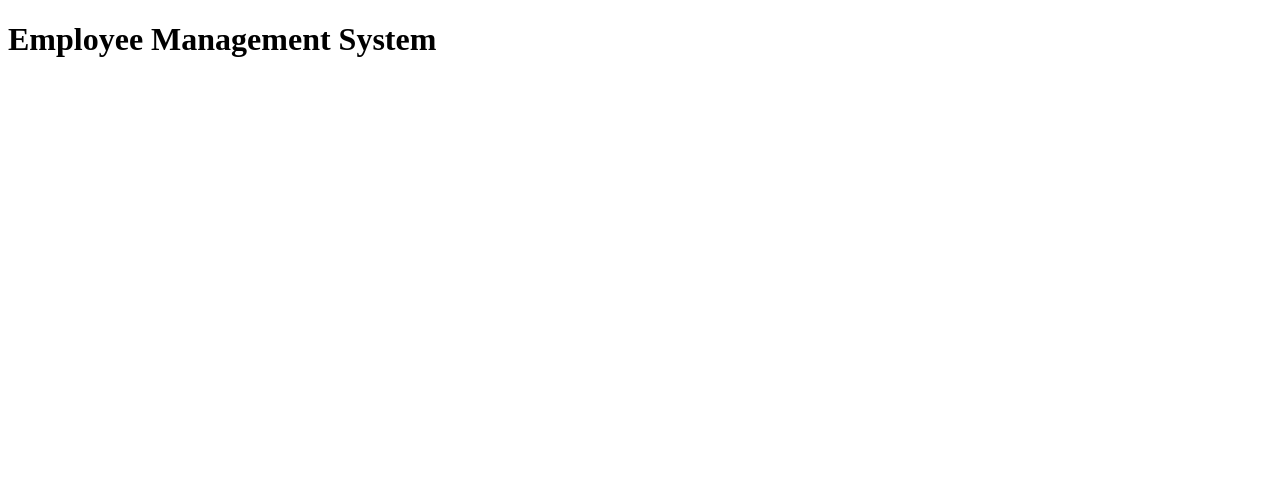
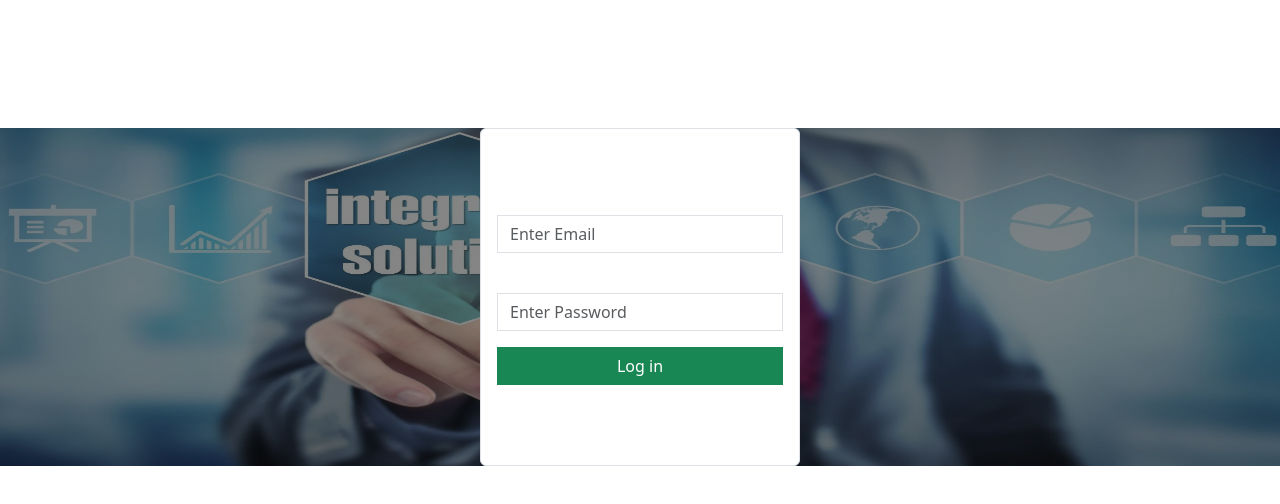
Before and after one commit to aharis/em-web, a React (Vite) app: page / in a window 1280 px wide. Shown: the top 504 px of the page. Built offline with nearby package versions, Linux system fonts and the light colour scheme.

Commit message:
Implement first part login page UI

```diff
--- a/src/App.jsx
+++ b/src/App.jsx
@@ -1,11 +1,12 @@
+import React from 'react'
+import Login from "./pages/Login";
 
 const App = () => {
-
   return (
     <>
-     <h1>Employee Management System</h1>
+      <Login />
     </>
-  )
-}
+  );
+};
 
-export default App
+export default App;
--- /dev/null
+++ b/src/common/api.js
@@ -0,0 +1,11 @@
+import axios from "axios";
+
+const login = (data) => {
+  axios.post("");
+};
+
+const apiService = {
+  login,
+};
+
+export default apiService;
--- a/src/main.jsx
+++ b/src/main.jsx
@@ -1,7 +1,7 @@
 import React from 'react'
 import ReactDOM from 'react-dom/client'
 import App from './App.jsx'
-
+import 'bootstrap/dist/css/bootstrap.min.css'
 ReactDOM.createRoot(document.getElementById('root')).render(
   <React.StrictMode>
     <App />
--- /dev/null
+++ b/src/pages/Login.jsx
@@ -0,0 +1,94 @@
+import React, { useState } from "react";
+
+import apiService from "../common/api";
+
+import Image from "../assets/employee ms.jpeg";
+
+const Login = () => {
+  const [values, setValues] = useState({
+    email: "",
+    password: "",
+  });
+
+  const styles = {
+    loginPage: {
+      background: `url(${Image}) !important`,
+      background: `
+            linear-gradient(
+                rgba(11, 11, 11, 0.5),
+                rgba(10, 10, 10, 0.5)
+            ),
+            url(${Image})
+        `,
+      backgroundPosition: "center",
+      backgroundRepeat: "no-repeat !important",
+      backgroundSize: "100% 120%",
+      marginTop: "10%",
+    },
+    loginForm: {
+      backgroundColor: "rgba(1, 32, 93, 0.6)",
+      color: "white",
+    },
+  };
+
+  const handleSubmit = (e) => {
+    e.preventDefault();
+    try {
+      apiService.login(values);
+    } catch (error) {
+      console.log(error);
+    }
+  };
+
+  return (
+    <div
+      className="d-flex justify-content-center align-items-center vh-50"
+      style={styles.loginPage}
+    >
+      <div
+        className="bg-white p-3 rounded w-25 border"
+        style={styles.loginForm}
+      >
+        <h2>Login</h2>
+        <form onSubmit={handleSubmit}>
+          <div className="mb-3">
+            <label htmlFor="email">
+              <strong>Email</strong>
+            </label>
+            <input
+              type="email"
+              placeholder="Enter Email"
+              name="email"
+              onChange={(e) => setValues({ ...values, email: e.target.value })}
+              className="form-control rounded-0"
+            />
+          </div>
+          <div className="mb-3">
+            <label htmlFor="password">
+              <strong>Password</strong>
+            </label>
+            <input
+              type="password"
+              placeholder="Enter Password"
+              name="email"
+              onChange={(e) =>
+                setValues({ ...values, password: e.target.value })
+              }
+              className="form-control rounded-0"
+            />
+          </div>
+          <button type="submit" className="btn btn-success w-100 rounded-0">
+            {" "}
+            Log in
+          </button>
+          <p>You are agree to our terms and polices</p>
+          {/* <button className="btn btn-default border w-100 bg-light rounded-0 text-decoration-none">
+            Create Account
+          </button> */}
+        </form>
+      </div>
+    </div>
+  );
+};
+
+export default Login;
```
Also changed, not shown: src/assets/employee ms.jpeg (added), src/assets/react.svg (deleted).
